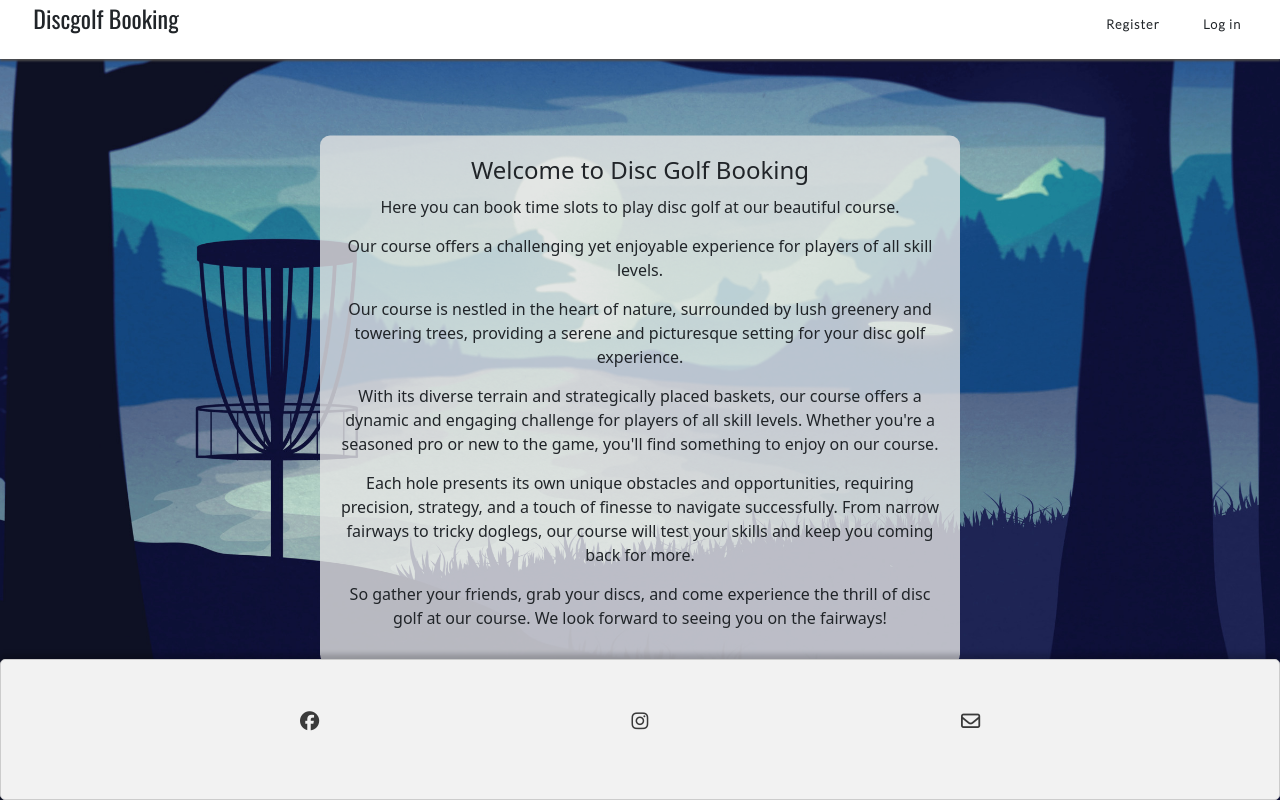
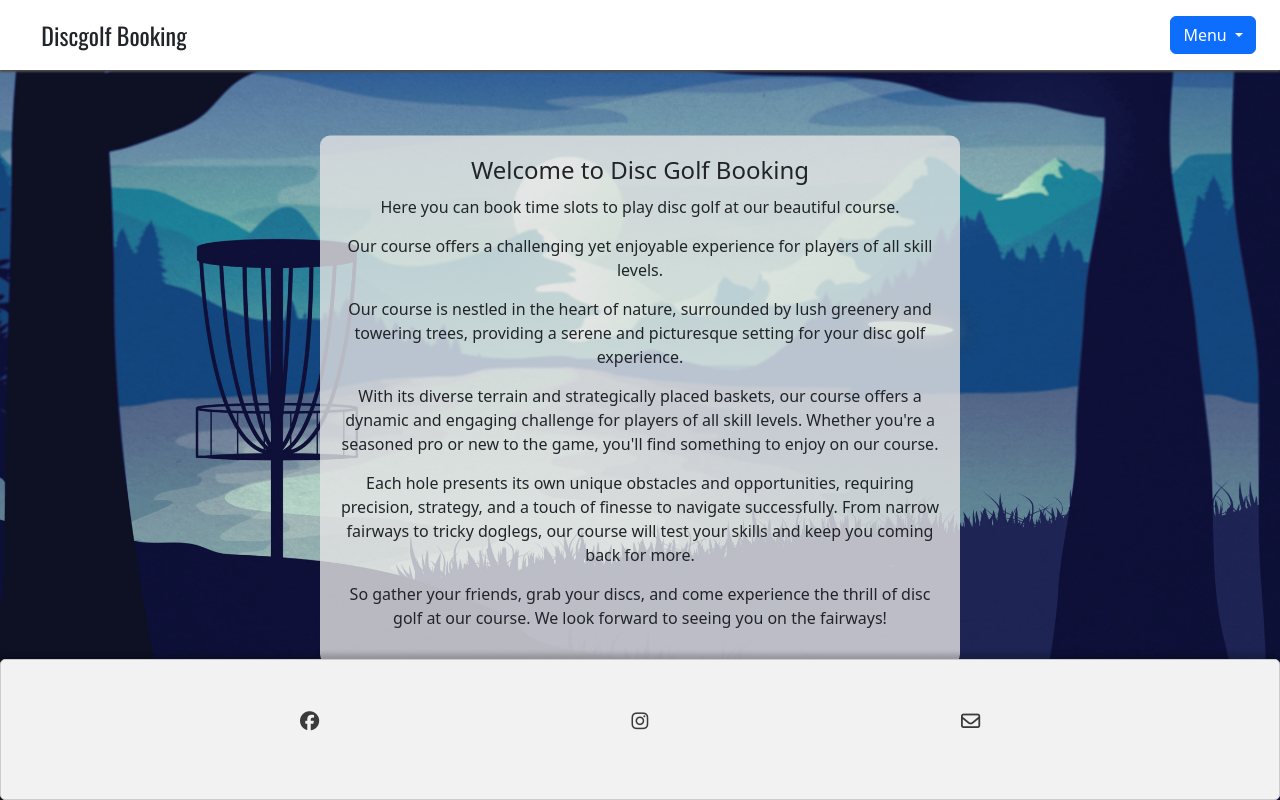
Before and after one commit to Storkfrasse/Discgolfpp4, a Django app: page / in a window 1280 px wide. Run offline with Django 4.2, Linux system fonts and the light colour scheme; some libraries are stand-ins or nearby versions.

Commit message:
added dropdown icon

```diff
--- a/booking/templates/booking/header.html
+++ b/booking/templates/booking/header.html
@@ -10,17 +10,22 @@
 
 </head>
 <body>
-    <header>
+    <header id="header" class="d-flex justify-content-between align-items-center py-3 px-4">
         <a href="/" id="logo" class="header-content">Discgolf Booking</a>
-        <ul id="menu">
-            <li><a href="{% url 'register' %}">Register</a></li>
-            {% if user.is_authenticated %}
-                <li><a href="{% url 'user_logout' %}">Log out</a></li>
-                <li><a href="{% url 'user_bookings' %}">Bookings</a></li>
-            {% else %}
-                <li><a href="{% url 'login' %}">Log in</a></li>
-            {% endif %}
-        </nav>
+        <div class="dropdown">
+            <button class="btn btn-primary dropdown-toggle" type="button" id="dropdownMenuButton" data-bs-toggle="dropdown" aria-expanded="false">
+                Menu
+            </button>
+            <ul class="dropdown-menu dropdown-menu-end" aria-labelledby="dropdownMenuButton">
+                <li><a class="dropdown-item" href="{% url 'register' %}">Register</a></li>
+                {% if user.is_authenticated %}
+                    <li><a class="dropdown-item" href="{% url 'user_logout' %}">Log out</a></li>
+                    <li><a class="dropdown-item" href="{% url 'user_bookings' %}">Bookings</a></li>
+                {% else %}
+                    <li><a class="dropdown-item" href="{% url 'login' %}">Log in</a></li>
+                {% endif %}
+            </ul>
+        </div>
     </header>
 
     <main>
@@ -31,15 +36,14 @@
         <div class="footer-container">
             <ul id="social">
                 <li>
-                    <a href="https://www.facebook.com/" target="_blank" rel="noopener"
-                        aria-label="Visit our Facebook page (opens in a new tab)">
-                        <i class="fa-brands fa-facebook"></i></a>
+                    <a href="https://www.facebook.com/" target="_blank" rel="noopener" aria-label="Visit our Facebook page (opens in a new tab)">
+                        <i class="fa-brands fa-facebook"></i>
+                    </a>
                 </li>
-
                 <li>
-                    <a href="https://www.instagram.com/" target="_blank" rel="noopener"
-                        aria-label="Visit our Instagram page (opens in a new tab)">
-                        <i class="fa-brands fa-instagram"></i></a>
+                    <a href="https://www.instagram.com/" target="_blank" rel="noopener" aria-label="Visit our Instagram page (opens in a new tab)">
+                        <i class="fa-brands fa-instagram"></i>
+                    </a>
                 </li>
                 <li>
                     <a href="mailto:micke.minti@gmail.com" aria-label="Contact me via email">
@@ -53,3 +57,5 @@
     <script src="https://kit.fontawesome.com/f1f83dc3cf.js" crossorigin="anonymous"></script>
     <script src="https://cdn.jsdelivr.net/npm/@popperjs/core@2.11.8/dist/umd/popper.min.js" integrity="sha384-I7E8VVD/ismYTF4hNIPjVp/Zjvgyol6VFvRkX/vR+Vc4jQkC+hVqc2pM8ODewa9r" crossorigin="anonymous"></script>
     <script src="https://cdn.jsdelivr.net/npm/bootstrap@5.3.3/dist/js/bootstrap.min.js" integrity="sha384-0pUGZvbkm6XF6gxjEnlmuGrJXVbNuzT9qBBavbLwCsOGabYfZo0T0to5eqruptLy" crossorigin="anonymous"></script>
+</body>
+</html>
```
Also changed, not shown: static/css/style.css (+51 -0 lines).
